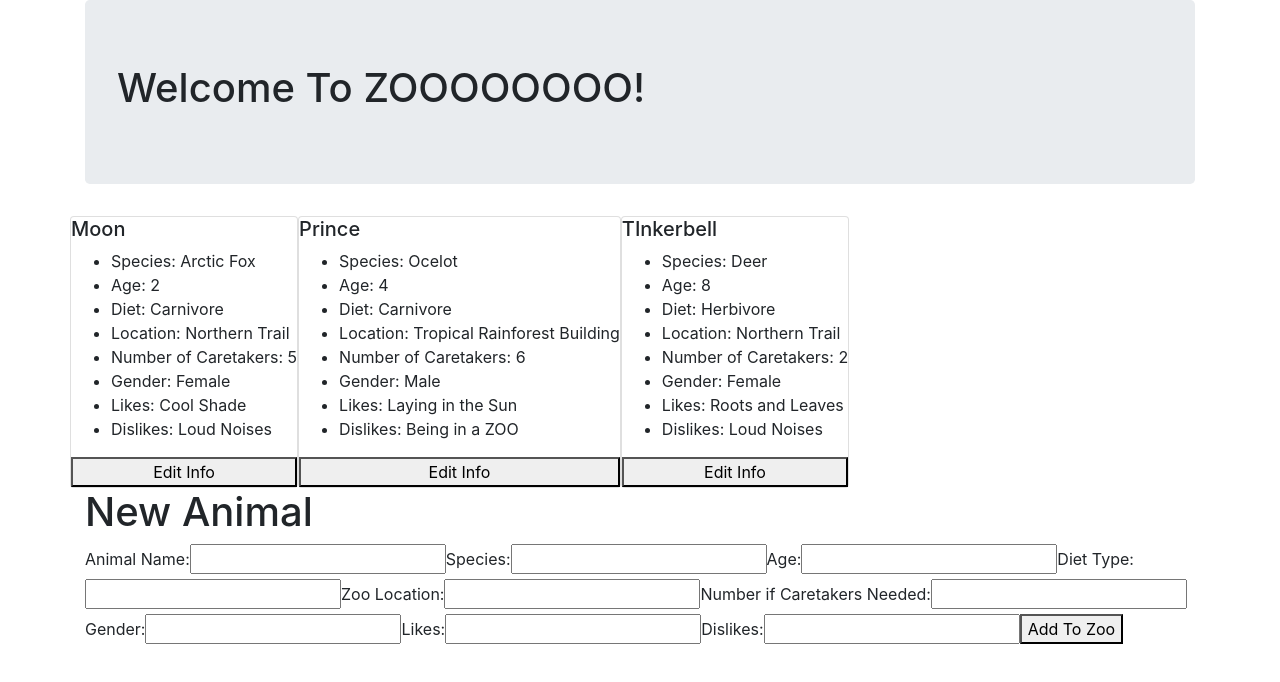
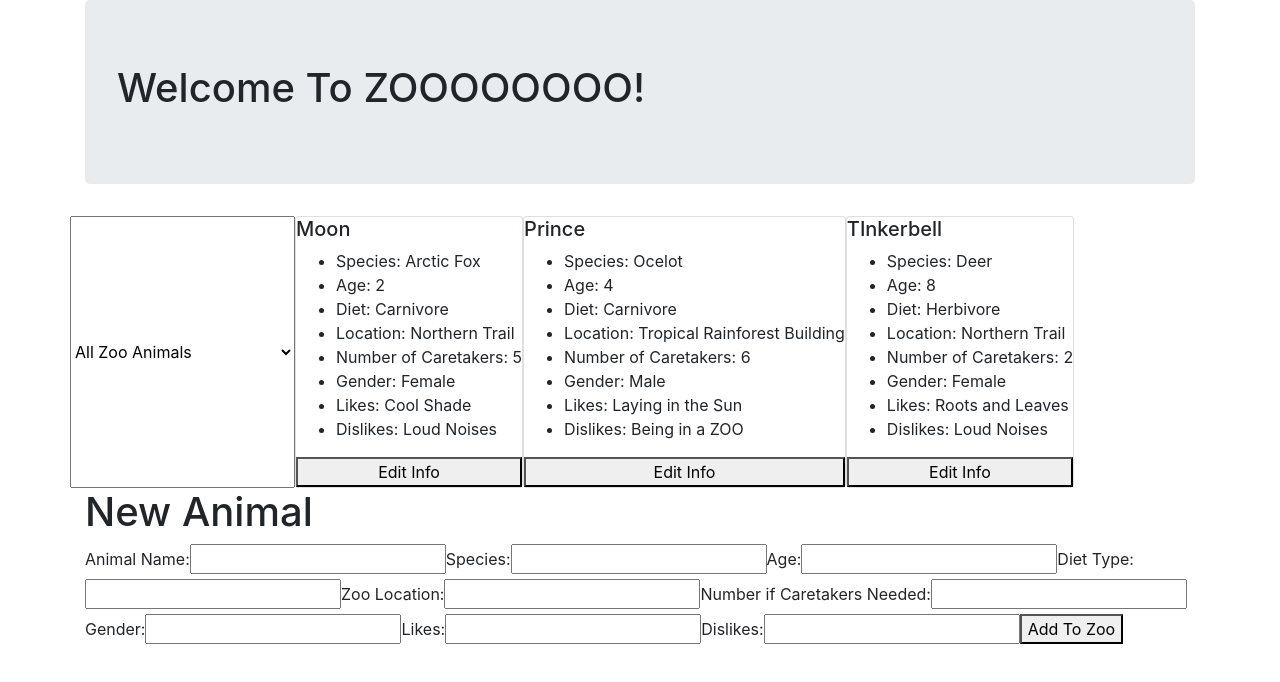
Before and after one commit to lewdavidson/Angular-Zoo, an Angular app: page / in a window 1280 px wide. Shown: the top 682 px of the page. Built offline with nearby package versions, Linux system fonts and the light colour scheme.

Commit message:
add pipe to filter by age

```diff
--- /dev/null
+++ b/src/app/age.pipe.ts
@@ -0,0 +1,31 @@
+import { Pipe, PipeTransform } from '@angular/core';
+import { Animal } from './animal.model';
+
+@Pipe ({
+  name: 'age',
+  pure: false
+})
+
+export class AgePipe implements PipeTransform {
+  transform(input: Animal[], desiredAnimals) {
+    const output: Animal[] = [];
+    if(desiredAnimals === "olderAnimals") {
+      for(var i = 0; i < input.length; i++) {
+        if(input[i].age >= 3) {
+          output.push(input[i]);
+        }
+      }
+      return output;
+    }else if(desiredAnimals === "youngerAnimals") {
+      for(var i = 0; i < input.length; i++) {
+        if(input[i].age <= 2) {
+          console.log(input);
+          output.push(input[i]);
+        }
+      }
+      return output;
+    }else{
+      return input;
+    }
+  }
+}
--- a/src/app/animal-display/animal-display.component.html
+++ b/src/app/animal-display/animal-display.component.html
@@ -1,5 +1,13 @@
   <div class="row">
-    <div *ngFor="let currentAnimal of childAnimalList">
+
+    <select (change)="onChange($event.target.value)">
+      <option value="allAnimals" selected="selected" >All Zoo Animals</option>
+      <option value="youngerAnimals">Animals Under 2 Years Old</option>
+      <option value="olderAnimals">Animals Over 2 Years Old</option>
+    </select>
+
+
+    <div *ngFor="let currentAnimal of childAnimalList | age:filterByAllAnimals">
       <div class="card">
         <h5>{{currentAnimal.name}}</h5>
         <ul>
--- a/src/app/animal-display/animal-display.component.ts
+++ b/src/app/animal-display/animal-display.component.ts
@@ -14,6 +14,12 @@ export class AnimalDisplayComponent implements OnInit {
     this.clickSender.emit(animalToEdit);
   }
 
+  filterByAllAnimals: string = 'allAnimals';
+
+  onChange(optionFromMenu) {
+    this.filterByAllAnimals = optionFromMenu;
+  }
+
 
 
   constructor() { }
--- a/src/app/app.module.ts
+++ b/src/app/app.module.ts
@@ -5,6 +5,7 @@ import { FormsModule } from '@angular/forms';
 import { AnimalDisplayComponent } from './animal-display/animal-display.component';
 import { AnimalEditComponent } from './animal-edit/animal-edit.component';
 import { AnimalAddComponent } from './animal-add/animal-add.component';
+import { AgePipe } from './age.pipe';
 
 
 @NgModule({
@@ -12,7 +13,8 @@ import { AnimalAddComponent } from './animal-add/animal-add.component';
     AppComponent,
     AnimalDisplayComponent,
     AnimalEditComponent,
-    AnimalAddComponent
+    AnimalAddComponent,
+    AgePipe
   ],
   imports: [
     BrowserModule,
```
Also changed, not shown: 1 other file (tests, documents, lock files or other folders). Lines whose indentation alone changed are shown as unchanged.
